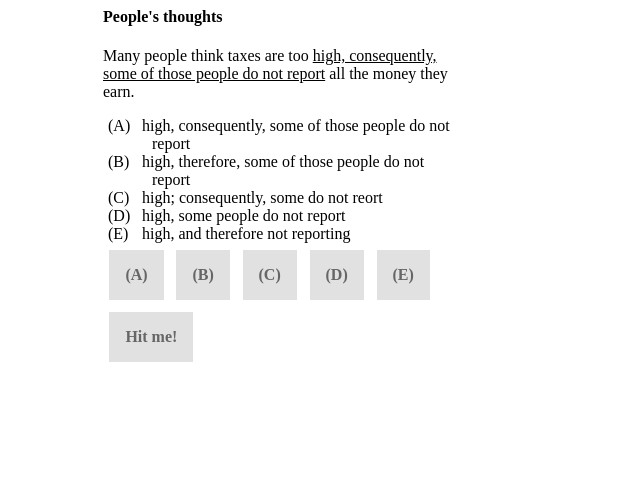
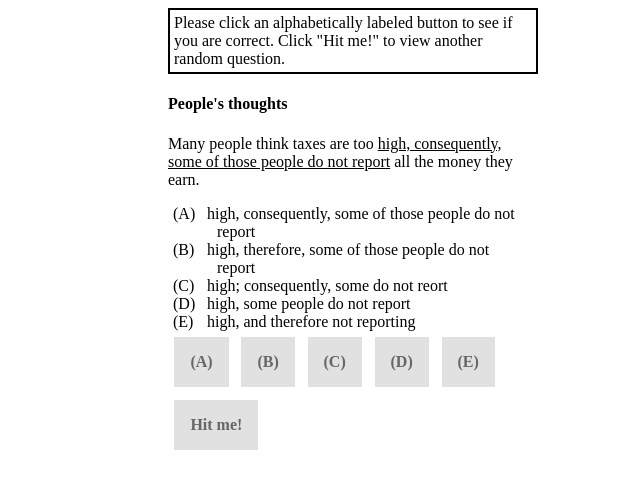
Before and after one commit to andyfangdzarchive/My-SAT-Life, a Django app: page /grammar/1/ in a window 1280 px wide. Shown: the top 489 px of the page, without its empty margins (287-927 px from the left). Run offline with Django 3.2, Linux system fonts and the light colour scheme; data comes from the database, SQL or seed files in the repository; both versions use the stored data as it was after the commit; parts of the project's set-up code (start-up, migrations or seed data) failed here and were passed over.

Commit message:
Add instructions

```diff
--- a/satlife/templates/grammar/detail.html
+++ b/satlife/templates/grammar/detail.html
@@ -69,12 +69,11 @@
     100% {-webkit-transform:  scale(1) }
   }
 
-  @media (min-width: 768px) {
     #main {
-      width: 500px ;
+      width: 370px ;
       margin-left: auto ;
       margin-right: auto ;
-    }
+
   }
 
 
@@ -106,8 +105,12 @@
 });
 </script>
 </head>
+
 {% if grammar %}
 <div id="main">
+<div style="border-style: solid;border-width: 2px; padding: 4px;">
+Please click an alphabetically labeled button to see if you are correct. Click "Hit me!" to view another random question.
+</div>
 <h4>{{ grammar.nick }}</h4>
 <p class="cbstyle">{{ grammar.question_1st }}<span style="text-decoration: underline;">{{ first.choice_text }}</span>{{ grammar.question_2nd }}</p>
 <div id="choices">
```
Also changed, not shown: satlife/db.sqlite3.
